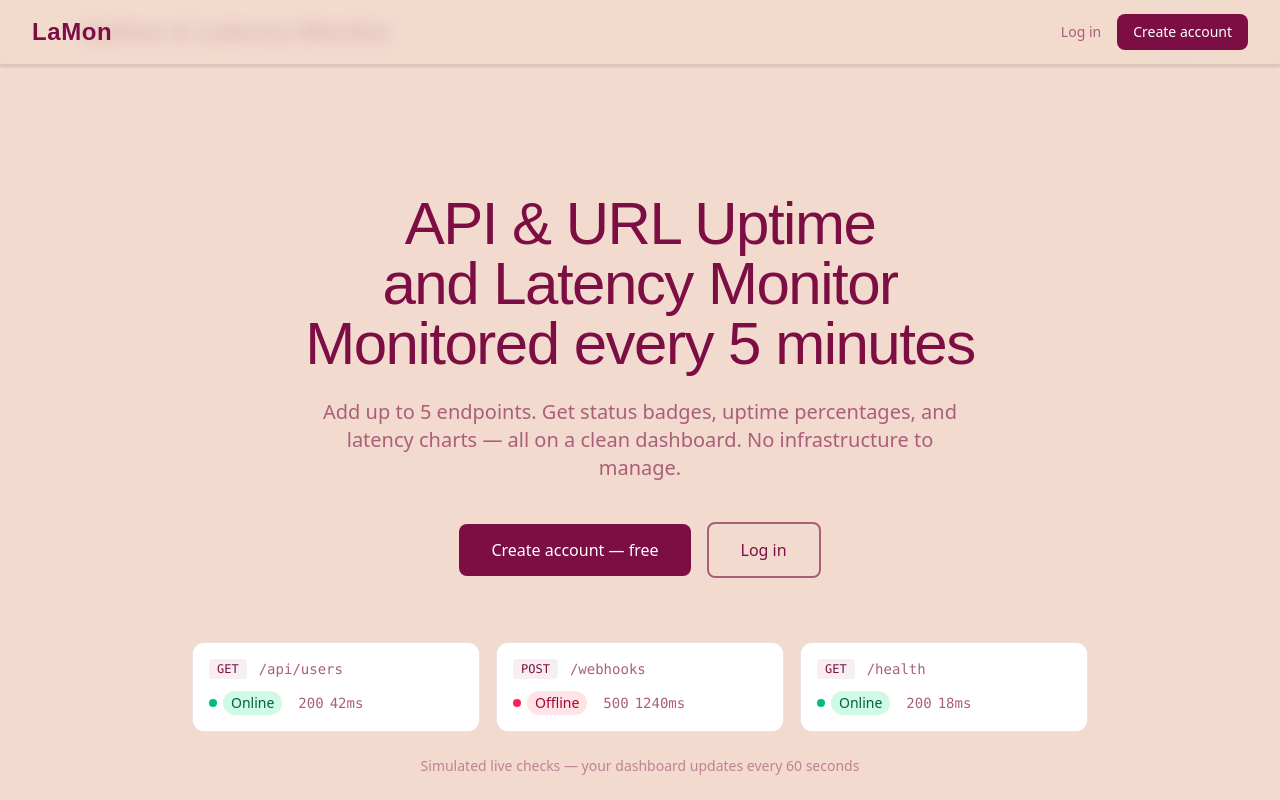
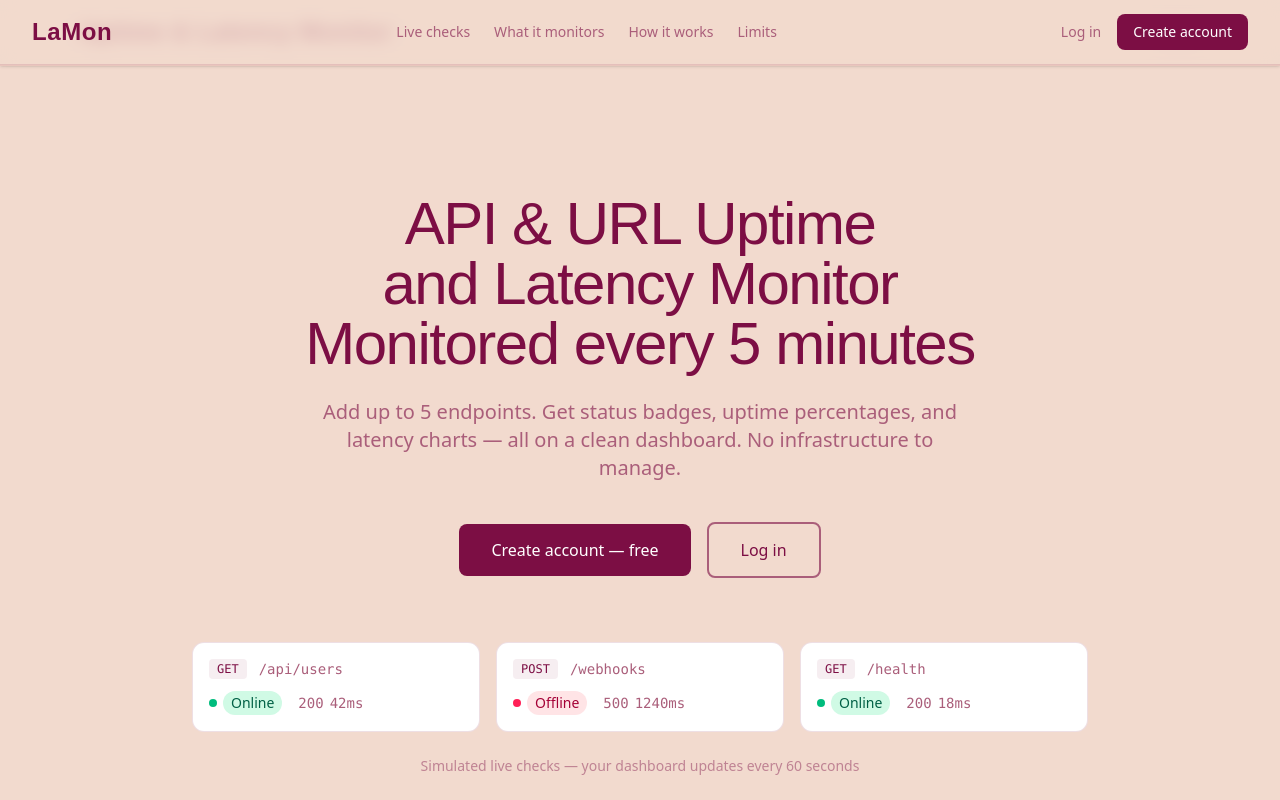
Before and after one commit to scolarknows/Api-Usage-Tracker, a React (Vite) app in the folder client/: page / in a window 1280 px wide. Shown: the top 800 px of the page. Built offline with nearby package versions, Linux system fonts and the light colour scheme; no server answers; a web font is replaced by a local one.

Commit message:
add section navigation links to landing page header

```diff
--- a/client/src/pages/landing-page.tsx
+++ b/client/src/pages/landing-page.tsx
@@ -30,6 +30,32 @@ export function LandingPage() {
           <div className="flex h-16 items-center justify-between">
             <div className="flex items-center gap-2">
               <span className="font-story text-2xl font-bold text-wine dark:text-rose tracking-wide">LaMon</span>
+            </div>
+            <div className="hidden md:flex items-center gap-6">
+              <a
+                href="#live-checks"
+                className="text-sm font-medium text-mauve dark:text-rose/70 hover:text-wine dark:hover:text-rose transition-colors"
+              >
+                Live checks
+              </a>
+              <a
+                href="#what-it-monitors"
+                className="text-sm font-medium text-mauve dark:text-rose/70 hover:text-wine dark:hover:text-rose transition-colors"
+              >
+                What it monitors
+              </a>
+              <a
+                href="#how-it-works"
+                className="text-sm font-medium text-mauve dark:text-rose/70 hover:text-wine dark:hover:text-rose transition-colors"
+              >
+                How it works
+              </a>
+              <a
+                href="#limits"
+                className="text-sm font-medium text-mauve dark:text-rose/70 hover:text-wine dark:hover:text-rose transition-colors"
+              >
+                Limits
+              </a>
             </div>
             <div className="flex items-center gap-4">
               <Link
@@ -81,7 +107,7 @@ export function LandingPage() {
               </div>
             </div>
 
-            <div className="mt-16" aria-label="Live status examples">
+            <div id="live-checks" className="mt-16 scroll-mt-24" aria-label="Live status examples">
               <div className="grid grid-cols-1 sm:grid-cols-3 gap-4 max-w-4xl mx-auto" role="list">
                 <HeroStatusRow
                   method="GET"
@@ -112,7 +138,7 @@ export function LandingPage() {
           </div>
         </section>
 
-        <section className="py-20 px-4 sm:px-6 lg:px-8 bg-mauve/10 dark:bg-rose/5" aria-labelledby="what-heading">
+        <section id="what-it-monitors" className="py-20 px-4 sm:px-6 lg:px-8 bg-mauve/10 dark:bg-rose/5 scroll-mt-16" aria-labelledby="what-heading">
           <div className="mx-auto max-w-7xl">
             <header className="text-center max-w-2xl mx-auto mb-16">
               <h2
@@ -145,7 +171,7 @@ export function LandingPage() {
           </div>
         </section>
 
-        <section className="py-20 px-4 sm:px-6 lg:px-8" aria-labelledby="how-heading">
+        <section id="how-it-works" className="py-20 px-4 sm:px-6 lg:px-8 scroll-mt-16" aria-labelledby="how-heading">
           <div className="mx-auto max-w-7xl">
             <header className="text-center max-w-2xl mx-auto mb-16">
               <h2
@@ -184,7 +210,7 @@ export function LandingPage() {
           </div>
         </section>
 
-        <section className="py-20 px-4 sm:px-6 lg:px-8 bg-mauve/10 dark:bg-rose/5" aria-labelledby="limits-heading">
+        <section id="limits" className="py-20 px-4 sm:px-6 lg:px-8 bg-mauve/10 dark:bg-rose/5 scroll-mt-16" aria-labelledby="limits-heading">
           <div className="mx-auto max-w-3xl">
             <header className="text-center mb-12">
               <h2
```
